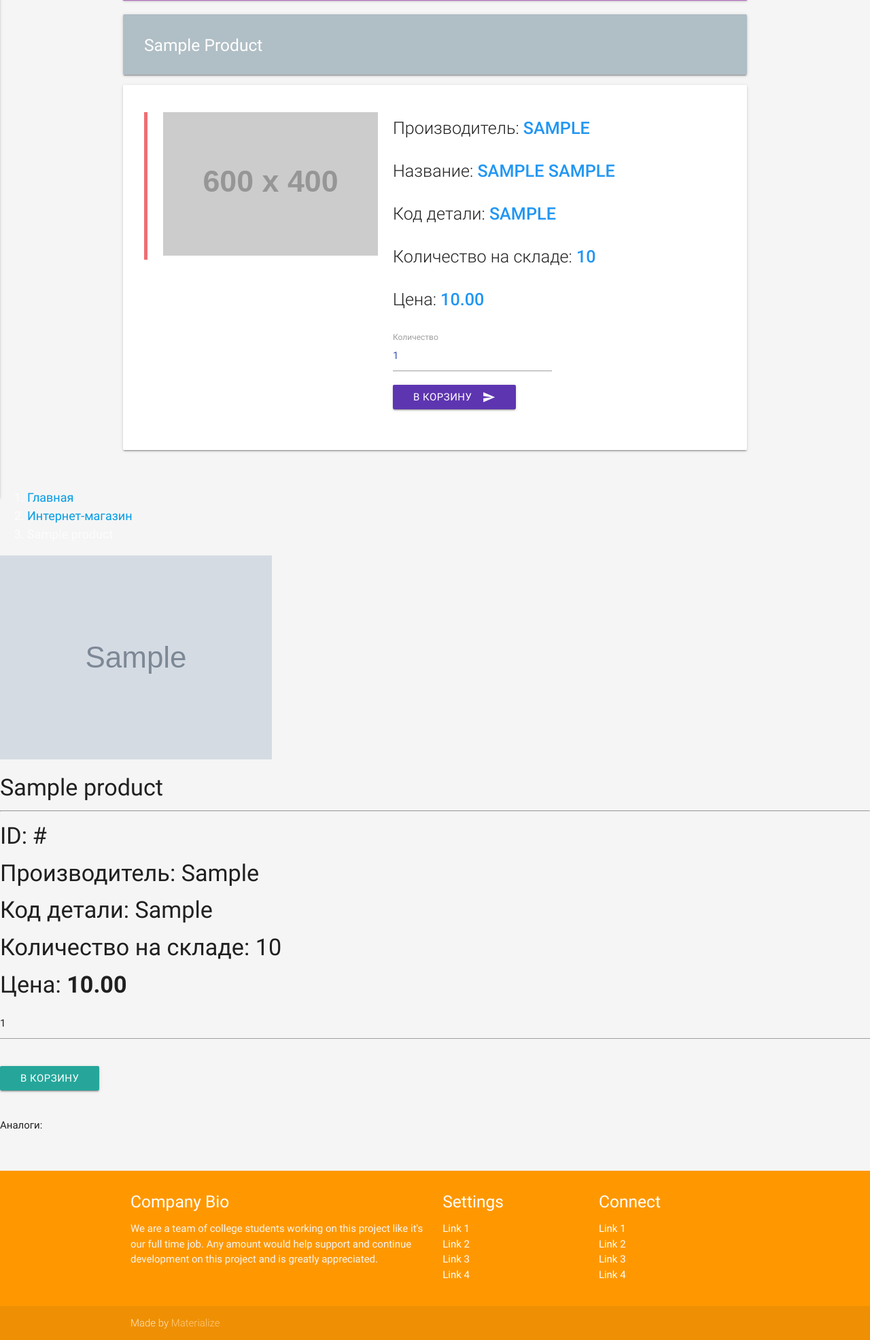
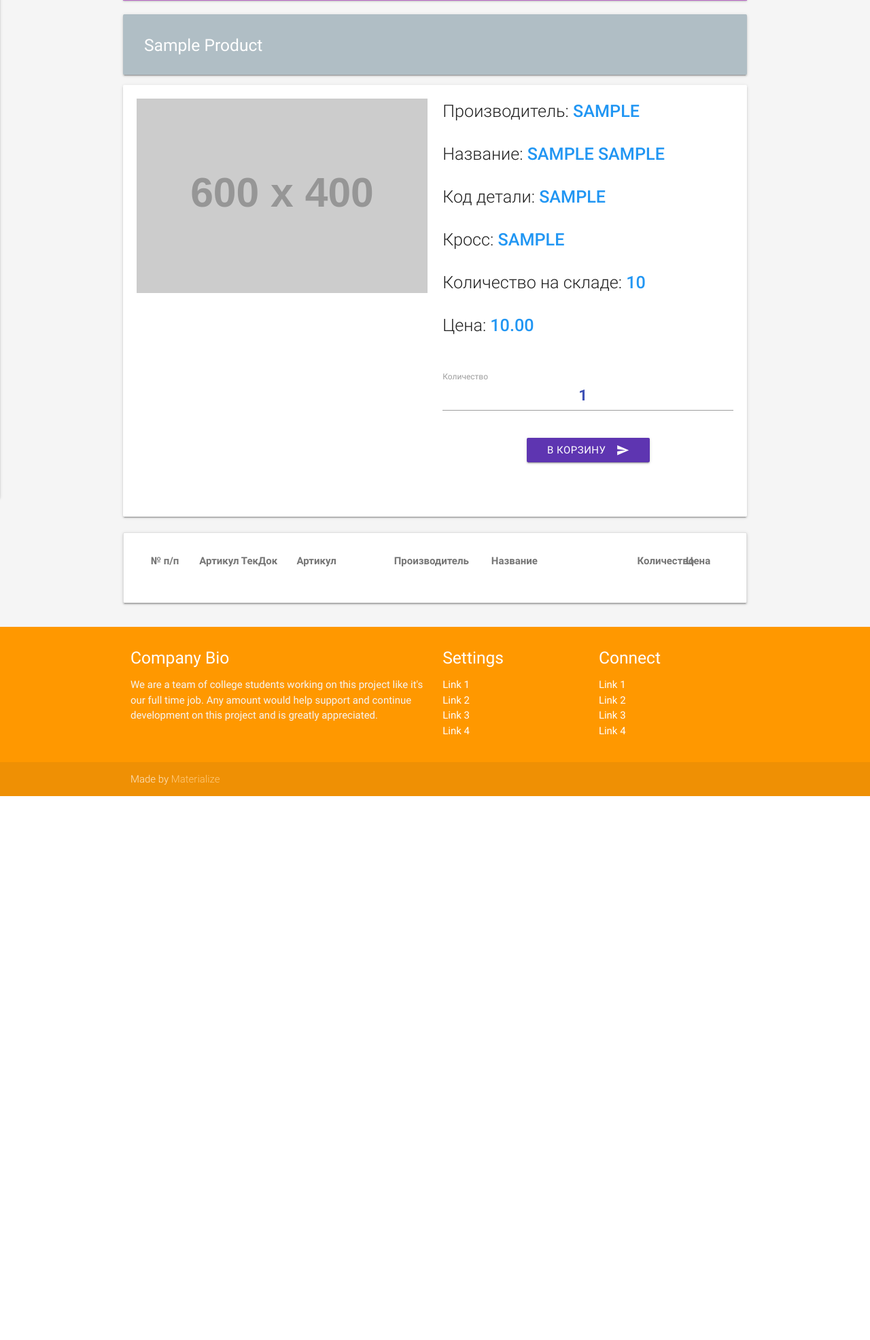
Before and after one commit to autodatabases/avtoresurs.net, a Django app: page /shop/product/1/ in a window 1280 px wide. Shown: the part 128-2099 px from the top of the page at 68% size. After the commit the page ends 1299 px from the top, so only its background shows below. Run offline with Django 3.2, Linux system fonts and the light colour scheme; tables that the repository leaves empty hold one stand-in row (values such as "Sample post"); grey boxes marked "Sample" are stand-in pictures; grey boxes labelled with a size stand in for pictures from a placeholder-image service; style sheets or scripts are compiled from the project's sources; some libraries are stand-ins or nearby versions.

Commit message:
partanalog not work

```diff
--- a/main/templates/base.html
+++ b/main/templates/base.html
@@ -36,7 +36,7 @@
     <li><a href="#!">Контакты</a></li>
 </ul>
 <nav class="light-blue lighten-1" role="navigation">
-    <div class="nav-wrapper container"><a id="logo-container" href="#" class="brand-logo">Авторесурс</a>
+    <div class="nav-wrapper container"><a id="logo-container" href="/" class="brand-logo">Авторесурс</a>
         <ul class="right hide-on-med-and-down">
             <li><a href="#">Новости</a></li>
             <li><a href="/shop">Интернет магазин</a></li>
--- a/shop/templates/shop/product_detail.html
+++ b/shop/templates/shop/product_detail.html
@@ -27,144 +27,87 @@
         <!-- Main content -->
 
         <div class="row card-panel">
-
-            <div class="col s5">
-                <blockquote>
-                    <img src="http://placehold.it/600x400" alt="" class="responsive-img">
-                </blockquote>
+            <div class="row">
+                <div class="col s6">
+                    <img src="http://placehold.it/600x400" alt="" class="responsive-img materialboxed"
+                         data-caption="{{ product|upper }}">
                 </div>
-            <div class="col s7">
-
-                {#                <h4 class="avtoresurs-detail">{{ object.title|title }}</h4>#}
-                {#                <hr>#}
-                {#                <p class="flow-text">ID: #<span class="blue-text"></span></p>#}
-                <p class="flow-text">Производитель: <span
-                        class="blue-text"><strong>{{ object.manufacturer|upper }}</strong></span>
+                <div class="col s6">
+                    <div class="row">
+                        <div class="col s12">
+                            <p class="flow-text" style="margin-top: 0;">Производитель: <span
+                                    class="blue-text"><strong>{{ product.manufacturer|upper }}</strong></span>
                             </p>
-                <p class="flow-text">Название: <span class="blue-text"><strong>{{ product|upper }}</strong></span></p>
-                <p class="flow-text">Код детали: <span class="blue-text"><strong>{{ object.sku|upper }}</strong></span>
+                            <p class="flow-text">Название: <span class="blue-text"><strong>{{ product|upper }}</strong></span>
                             </p>
+                            <p class="flow-text">Код детали: <span
+                                    class="blue-text"><strong>{{ product.sku|upper }}</strong></span>
+                            </p>
+                            <p class="flow-text">Кросс: <span
+                                    class="blue-text"><strong>{{ product.cross_sku|upper }}</strong></span></p>
                             <p class="flow-text">Количество на складе: <span
-                        class="blue-text"><strong>{{ object.quantity }}</strong></span></p>
-                <p class="flow-text">Цена: <span class="blue-text"><strong>{{ object.get_price }}</strong></span></p>
-
+                                    class="blue-text"><strong>{{ product.quantity }}</strong></span></p>
+                            <p class="flow-text">Цена: <span
+                                    class="blue-text"><strong>{{ product.get_price }}</strong></span>
+                            </p>
+                        </div>
+                    </div>
                     <div class="row">
                         <form class="col s12">
                             <div class="row">
-                            <div class="input-field col s6">
-                                <input placeholder="Введите количество товара" id="first_name" type="number" class="validate" value="1">
+                                <div class="input-field col s12">
+                                    <input placeholder="Введите количество товара" id="first_name" type="number"
+                                           class="validate center-align"
+                                           value="1" style="font-weight: bold; font-size: 1.5em;">
                                     <label for="first_name">Количество</label>
-                                <button class="btn waves-effect waves-light deep-purple darken-1" type="submit" name="action">В корзину
+                                </div>
+
+                            </div>
+                            <div class="row center-align">
+                                <div class="col s12">
+                                    <button class="btn waves-effect waves-light deep-purple darken-1" type="submit"
+                                            name="action">В корзину
                                         <i class="material-icons right">send</i>
                                     </button>
                                 </div>
                             </div>
                         </form>
                     </div>
-
                 </div>
             </div>
 
         </div>
 
-    <!-- BREADCRUMBS -->
-    <ol class="breadcrumb">
-        <li><a href="index.html">Главная</a></li>
-        <li><a href="/catalog">Интернет-магазин</a></li>
-        <li class="active">{{ object.title }}</li>
-    </ol>
-
-    <!-- MAIN CONTENT -->
         <div class="row">
-        <p class="lead" id="jquery-message">
-
-        </p>
-
-        <div class="col-xs-12 col-sm-4">
-            {% if object.productimage_set.count > 0 %}
-                {% for img in object.productimage_set.all %}
-                    <img src="{{ img.image.url }}" alt="" class="img-thumbnail">
+            <div class="col s12">
+                <div class="collection tecdoc-table row card-panel">
+                    <div class="collection-item">
+                        <div class="row">
+                            <div class="col s1 tecdoc-header">№ п/п</div>
+                            <div class="col s2 tecdoc-header">Артикул ТекДок</div>
+                            <div class="col s2 tecdoc-header">Артикул</div>
+                            <div class="col s2 tecdoc-header">Производитель</div>
+                            <div class="col s3 tecdoc-header">Название</div>
+                            <div class="col s1 tecdoc-header">Количество</div>
+                            <div class="col s1 tecdoc-header">Цена</div>
+                        </div>
+                        {% for part_analog in part_analogs %}
+                            <div class="row">
+                                <div class="col s1">{{ forloop.counter }}</div>
+                                <div class="col s2">{{ part_analog.sku }}</div>
+                                <div class="col s2">{{ part_analog.id }}</div>
+                                <div class="col s2">{{ part_analog.supplier }}</div>
+                                <div class="col s3">{{ part_analog.title }}</div>
+                                <div class="col s1">{{ part_analog.product.quantity }}</div>
+                                <div class="col s1">{{ part_analog.product.get_price }}</div>
+                            </div>
                         {% endfor %}
-            {% else %}
-                <img src="http://placehold.it/300x200" alt="" class="img-thumbnail">
-            {% endif %}
-        </div>
-        <div class="col-xs-12 col-sm-8">
-
-            <h4 class="avtoresurs-detail">{{ object.title }}</h4>
-            <hr>
-
-            <div class="id avtoresurs-id"><h4>ID: #</h4></div>
-            <div class="avtoresurs-detail-disc">
-                <h4>Производитель: <span class="avtoresurs-item-detail">{{ object.manufacturer }}</span></h4>
-                <h4>Код детали: <span class="avtoresurs-item-detail">{{ object.sku }}</span></h4>
-                <h4>Количество на складе: <span class="avtoresurs-item-detail">{{ object.quantity }}</span></h4>
-                <h4>Цена: <span class="avtoresurs-item-detail"><b>{{ object.get_price }}</b></span></h4>
-            </div>
-            <div class="prdt-cost">
-                <ul>
-                    <li>
-                        <form method="GET" action="#" id="add-form" class="form-inline">
-                            {#                        <form method="GET" action="{% url 'cart' %}" id="add-form" class="form-inline">#}
-                            <input type="hidden" name="item" value="{{ object.id }}">
-                            <div class="row item-detail-qty">
-                                <div class="col-xs-4">
-                                    <input type="number" class="form-control" name="qty" value="1">
                     </div>
                 </div>
-                            <div class="row">
-                                <div class="col-xs-6">
-                                    <input type="submit" class="btn btn-default" value="В корзину" id="submit-btn">
             </div>
         </div>
-                        </form>
-                    </li>
-                </ul>
 
 
     </div>
 
-            {#                <p>{{ object.get_absolute_url }}</p>#}
-        </div>
-    </div>
-    <div class="row">
-        <div class="col-xs-12 col-sm-4">
-            <p>Аналоги:</p>
-        </div>
-    </div>
-    <div class="row">
-        {% for analog in analogs %}
-            <p>{{ analog }} - {{ analog.price }} ({{ analog.qty }})</p>
-        {% endfor %}
-    </div>
-
 {% endblock %}
-
-
-{% block jquery %}
-    <script>
-        $('#submit-btn').click(function (event) {
-            event.preventDefault();
-            var formData = $('#add-form').serialize();
-            console.log(formData);
-            $.ajax({
-                type: "GET",
-                {#                url: "{% url 'cart' %}",#}
-                url: "#",
-                data: formData,
-                success: function (data) {
-                    {#                    console.log(data)#}
-                    {#                    $('#jquery-message').text("Added " + data.item_added + " Deleted " + data.deleted);#}
-                    showFlashMessage(data.flash_message);
-                    updateCartItemCount();
-                },
-                error: function (response, error) {
-                    {#                    console.log(response);#}
-                    {#                    console.log(error);#}
-                    $('#add-form').submit();
-                }
-            })
-            {#            $('#add-form').submit;#}
-        });
-    </script>
-{% endblock %}
--- a/shop/views/product.py
+++ b/shop/views/product.py
@@ -1,6 +1,9 @@
 from django.views.generic import DetailView
 
 from shop.models.product import Product
+from tecdoc.models import Part
+from tecdoc.models import PartAnalog
+from tecdoc.models import clean_number
 
 
 class ProductDetailView(DetailView):
@@ -10,5 +13,42 @@
         context = super(ProductDetailView, self).get_context_data(**kwargs)
         product = context['product']
         # part = Part.objects.filter(supplier__title=product.manufacturer, sku=product.sku)
-        # print(part)
+
+        parts = Part
+
+        cross_sku = clean_number(product.cross_sku)
+        part_analog = PartAnalog.objects.filter(search_number=cross_sku)
+        # print(cross_sku)
+        # part_analog = Part.objects.lookup(number=cross_sku)
+        part_analog_art_id = set()
+        part_analog_sku = set()
+        for pa in part_analog:
+            try:
+                part_analog_art_id.add(pa.part.id)
+                part_analog_sku.add(pa.part.sku)
+            except:
+                pass
+
+        part_analog = PartAnalog.objects.filter(search_number__in=part_analog_sku)
+        for pa in part_analog:
+            try:
+                part_analog_art_id.add(pa.part.id)
+                part_analog_sku.add(pa.part.sku)
+            except:
+                pass
+
+        # part_analog_art_id = list(part_analog_art_id)
+        # print(part_analog_art_id)
+        # part_analog_sku = list(part_analog_sku)
+        # print(part_analog_sku)
+
+        parts = Part.objects.filter(id__in=part_analog_art_id)
+
+        products = Product.objects.filter(sku__in=part_analog_sku)
+        for part in parts:
+            for product in products:
+                if part.sku == product.sku:
+                    part.product = product
+
+        context['part_analogs'] = parts
         return context
--- a/tecdoc/views/parts.py
+++ b/tecdoc/views/parts.py
@@ -29,7 +29,6 @@
         for part in context['parttypegroupsupplier_list']:
             sku.append(part.part.part.sku)
         products = Product.objects.filter(sku__in=sku)
-        # products = []
 
         # adding price data into parttypegroupsupplier_list
         parts_with_price = []
```
Also changed, not shown: tecdoc/models/part.py (+29 -28 lines). Lines whose indentation alone changed are shown as unchanged.
